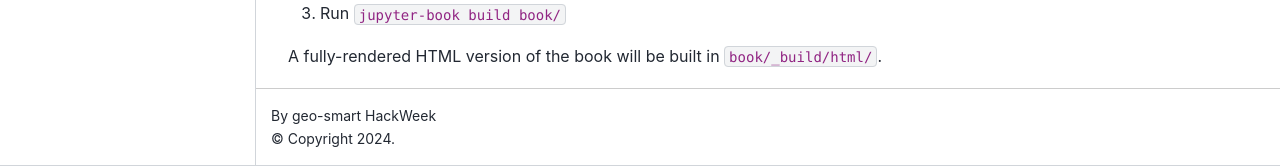
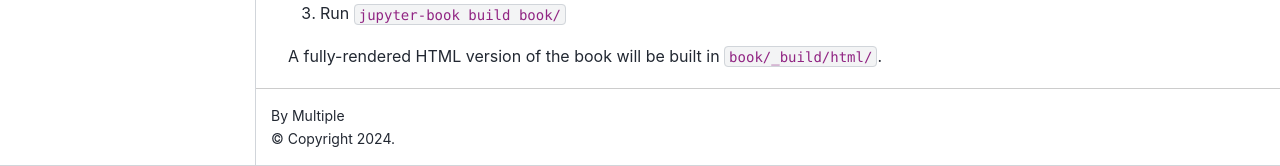
Before and after one commit to ocean-satellite-tools/mind-the-chl-gap-2024, a Jupyter Book: the page built from book/README.md, in a window 1280 px wide and 962 px high. Shown: the part 796-962 px from the top of the window. Built offline with Jupyter Book 1.0.4 settings and Sphinx 7.4.7 and the Sphinx Book theme 1.1.4, drawn with Linux system fonts in a browser that asks for light colours; pages that are not in the unit, such as notebooks, are missing from menus.

Commit message:
fix the link

```diff
--- a/book/_config.yml
+++ b/book/_config.yml
@@ -6,7 +6,7 @@
 #######################################################################################
 # Book settings
 title                       : Mind the CHL Gap  # The title of the book
-author                      : geo-smart HackWeek  # The author of the book
+author                      : Multiple  # The author of the book
 copyright                   : "2024"  # Copyright year to be placed in the footer
 logo                        : logo.jpg  # A path to the book logo
 
@@ -26,7 +26,7 @@
 
 # Information about where the book exists on the web
 repository:
-  url: https://github.com/geo-smart/mind-the-chl-gap/book  # Online location of your book
+  url: https://github.com/geo-smart/mind-the-chl-gap  # Online location of your book
   path_to_book: book  # Optional path to your book, relative to the repository root
   branch: main  # Which branch of the repository should be used when creating links (optional)
 
```
